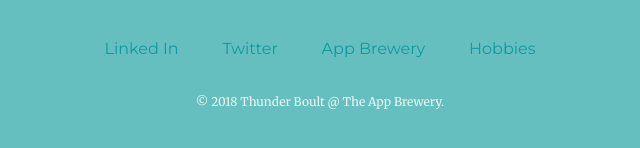
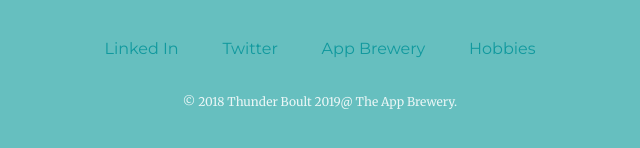
Before and after one commit to ThunderBoult/first-html-website, a plain HTML site: page index.html in a window 1280 px wide. Shown: the part 2933-3081 px from the top of the page, 320-960 px from the left. Drawn offline with Linux system fonts and the light colour scheme.

Commit message:
small changes
Signed-off-by: starlord <1905507@kiit.ac.in>

```diff
--- a/index.html
+++ b/index.html
@@ -60,7 +60,7 @@
     <a class="footer-link" href="https://twitter.com/yu_angela">Twitter</a>
     <a class="footer-link" href="https://www.appbrewery.co/">App Brewery</a>
     <a class="footer-link" href="hobbies.html">Hobbies</a>
-    <p class="copyright">© 2018 Thunder Boult @ The App Brewery.</p>
+    <p class="copyright">© 2018 Thunder Boult 2019@ The App Brewery.</p>
   </div>
 </body>
 
```
